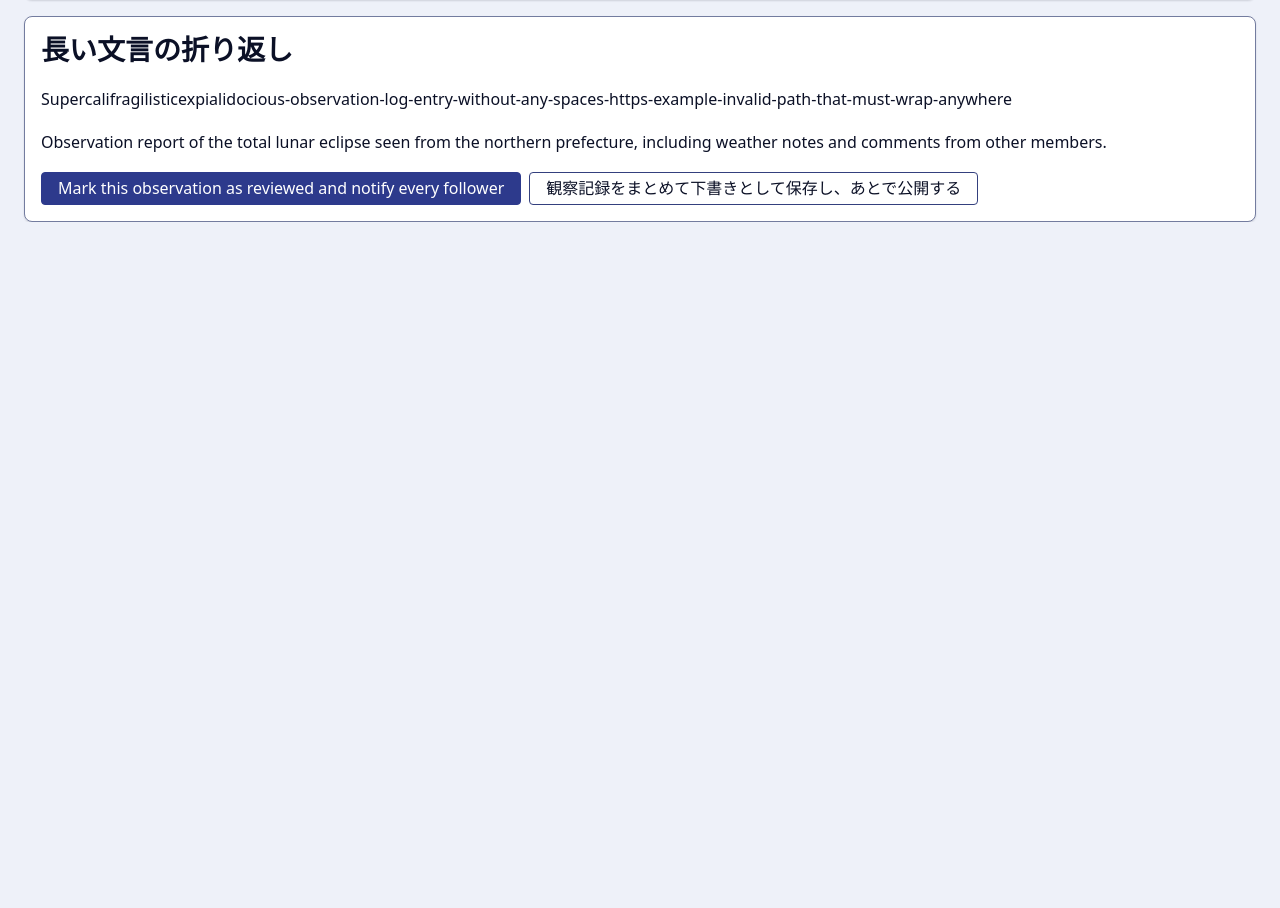
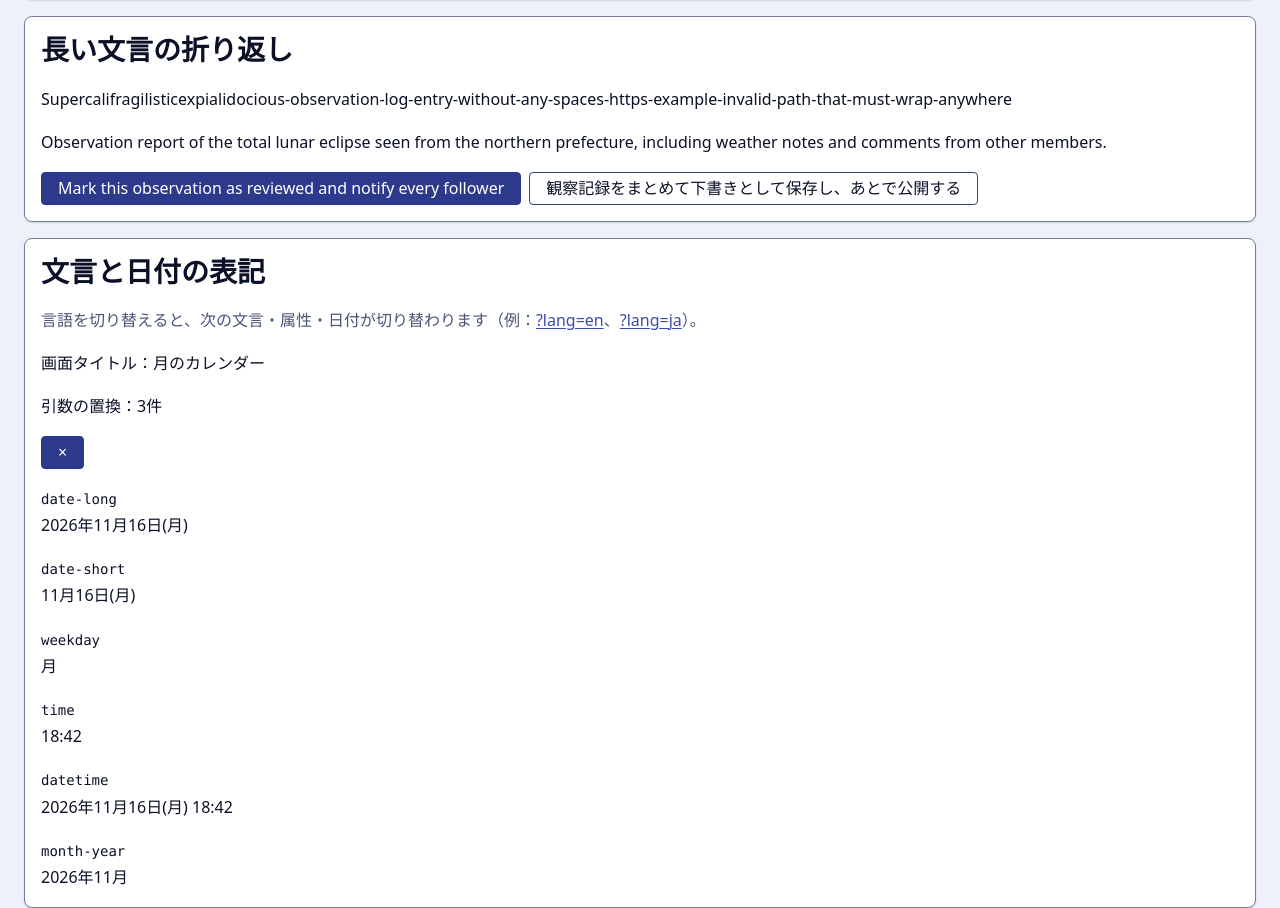
Before and after one commit to t-totsuka/menehune, a website: page mockups/components.html in a window 1280 px wide. Shown: the part 1215-2123 px from the top of the page. Before the commit the page ends 1437 px from the top, so only its background shows below. Drawn offline with Linux system fonts and the light colour scheme.

Commit message:
feat(ui-mockups): 文言の適用と日付時刻の書式の仕組みを作る (1.6)
Co-Authored-By: Claude Opus 5.5 <noreply@anthropic.com>

```diff
--- /dev/null
+++ b/mockups/assets/js/i18n.js
@@ -0,0 +1,260 @@
+// I18nRuntime: message lookup with {name} substitution, DOM application of the markup
+// conventions, and date/time formatting fixed to Asia/Tokyo (24-hour in both languages).
+//
+// Markup conventions (processed by apply(root)):
+//   data-i18n="key"                         -> textContent = t(key, args)
+//   data-i18n-args='{"count":3}'            -> JSON object of args for data-i18n
+//   data-i18n-attr="aria-label:k1;title:k2" -> each attribute = t(key)
+//   data-i18n-date="2026-11-16" data-date-style="date-long" -> textContent = formatDate(...)
+// A key missing from the current language renders as ⟦key⟧ and warns on the console
+// (no fallback to the other language, so gaps stay visible).
+//
+// DateStyle outputs (input 2026-11-16 / 2026-11-16T18:42:00+09:00):
+//   style        ja                          en
+//   date-long    2026年11月16日(月)           Mon, Nov 16, 2026
+//   date-short   11月16日(月)                 Mon, Nov 16
+//   weekday      月                          Mon
+//   time         18:42                       18:42
+//   datetime     2026年11月16日(月) 18:42     Mon, Nov 16, 2026, 18:42
+//   month-year   2026年11月                   November 2026
+// Strings are assembled from Intl.DateTimeFormat#formatToParts so the punctuation does not
+// depend on the ICU version. A date-only value (YYYY-MM-DD) means that calendar day in Tokyo;
+// a date-time without an offset is read as Tokyo time.
+//
+// Language: starts from MockState.get().lang (or <html lang>), then follows every
+// CustomEvent<MockStateSnapshot>('mock:change') and re-applies the whole document.
+// Dictionaries are read from window.MockMessages at lookup time (load order does not matter);
+// register() adds entries on top of them.
+(function () {
+  /** @type {readonly LocaleId[]} */
+  const LANGS = ['ja', 'en'];
+  /** @type {readonly DateStyle[]} */
+  const STYLES = ['date-long', 'date-short', 'weekday', 'time', 'datetime', 'month-year'];
+  const TIME_ZONE = 'Asia/Tokyo';
+  const TOKYO_OFFSET = '+09:00';
+
+  /**
+   * @template {string} T
+   * @param {readonly T[]} list
+   * @param {unknown} value
+   * @returns {value is T}
+   */
+  const isOneOf = (list, value) => typeof value === 'string' && list.some((v) => v === value);
+
+  const hasDocument = typeof document !== 'undefined';
+
+  /** @returns {LocaleId} */
+  const initialLang = () => {
+    const state = window.MockState;
+    if (state && typeof state.get === 'function') {
+      const lang = state.get().lang;
+      if (isOneOf(LANGS, lang)) return lang;
+    }
+    const htmlLang = hasDocument ? document.documentElement.getAttribute('lang') : null;
+    return isOneOf(LANGS, htmlLang) ? htmlLang : 'ja';
+  };
+
+  /** @type {LocaleId} */
+  let currentLang = initialLang();
+
+  /** @type {Record<LocaleId, Record<MessageKey, string>>} */
+  const registered = { ja: {}, en: {} };
+
+  // ---- messages --------------------------------------------------------
+  /** @param {MessageKey} key @returns {string | undefined} */
+  const lookup = (key) => {
+    const own = registered[currentLang];
+    if (Object.prototype.hasOwnProperty.call(own, key)) return own[key];
+    const dicts = window.MockMessages;
+    const dict = dicts ? dicts[currentLang] : undefined;
+    if (dict && Object.prototype.hasOwnProperty.call(dict, key)) return dict[key];
+    return undefined;
+  };
+
+  /** @param {MessageKey} key @param {MessageArgs} [args] @returns {string} */
+  const t = (key, args) => {
+    const template = lookup(key);
+    if (template === undefined) {
+      console.warn(`[MockI18n] missing message key "${key}" for "${currentLang}"`);
+      return `⟦${key}⟧`;
+    }
+    if (!args) return template;
+    return template.replace(/\{([^{}]+)\}/g, (whole, name) =>
+      Object.prototype.hasOwnProperty.call(args, name) ? String(args[name]) : whole);
+  };
+
+  // ---- dates -----------------------------------------------------------
+  /** @param {string} value @returns {Date | null} */
+  const parseDate = (value) => {
+    let iso = value;
+    if (/^\d{4}-\d{2}-\d{2}$/.test(value)) {
+      iso = `${value}T00:00:00${TOKYO_OFFSET}`;
+    } else if (/^\d{4}-\d{2}-\d{2}T\d{2}:\d{2}(:\d{2}(\.\d+)?)?$/.test(value)) {
+      iso = `${value}${TOKYO_OFFSET}`;
+    } else if (!/^\d{4}-\d{2}-\d{2}T/.test(value)) {
+      return null;
+    }
+    const date = new Date(iso);
+    return Number.isNaN(date.getTime()) ? null : date;
+  };
+
+  /** @type {Record<LocaleId, string>} */
+  const LOCALE_TAGS = { ja: 'ja-JP', en: 'en-US' };
+
+  /**
+   * @param {LocaleId} lang
+   * @param {Date} date
+   * @returns {{ year: string, monthNum: string, monthShort: string, monthLong: string, day: string, weekday: string, hour: string, minute: string }}
+   */
+  const partsOf = (lang, date) => {
+    /** @param {Intl.DateTimeFormatOptions} opts @returns {Record<string, string>} */
+    const parts = (opts) => {
+      /** @type {Record<string, string>} */
+      const out = {};
+      const fmt = new Intl.DateTimeFormat(LOCALE_TAGS[lang], { timeZone: TIME_ZONE, calendar: 'gregory', ...opts });
+      for (const p of fmt.formatToParts(date)) out[p.type] = p.value;
+      return out;
+    };
+    const numeric = parts({ year: 'numeric', month: 'numeric', day: 'numeric', weekday: 'short' });
+    const hm = parts({ hour: '2-digit', minute: '2-digit', hourCycle: 'h23' });
+    return {
+      year: numeric['year'] || '',
+      monthNum: numeric['month'] || '',
+      monthShort: parts({ month: 'short' })['month'] || '',
+      monthLong: parts({ month: 'long' })['month'] || '',
+      day: numeric['day'] || '',
+      weekday: numeric['weekday'] || '',
+      hour: hm['hour'] || '',
+      minute: hm['minute'] || '',
+    };
+  };
+
+  /** @param {IsoDate | IsoDateTime} value @param {DateStyle} style @returns {string} */
+  const formatDate = (value, style) => {
+    const date = parseDate(value);
+    if (date === null) {
+      console.warn(`[MockI18n] invalid date "${value}"`);
+      return value;
+    }
+    /** @type {DateStyle} */
+    let s = style;
+    if (!isOneOf(STYLES, s)) {
+      console.warn(`[MockI18n] unknown date style "${String(style)}"; using date-long`);
+      s = 'date-long';
+    }
+    const p = partsOf(currentLang, date);
+    const time = `${p.hour}:${p.minute}`;
+    if (currentLang === 'ja') {
+      const dateLong = `${p.year}年${p.monthNum}月${p.day}日(${p.weekday})`;
+      switch (s) {
+        case 'date-long': return dateLong;
+        case 'date-short': return `${p.monthNum}月${p.day}日(${p.weekday})`;
+        case 'weekday': return p.weekday;
+        case 'time': return time;
+        case 'datetime': return `${dateLong} ${time}`;
+        case 'month-year': return `${p.year}年${p.monthNum}月`;
+      }
+    }
+    const dateLong = `${p.weekday}, ${p.monthShort} ${p.day}, ${p.year}`;
+    switch (s) {
+      case 'date-long': return dateLong;
+      case 'date-short': return `${p.weekday}, ${p.monthShort} ${p.day}`;
+      case 'weekday': return p.weekday;
+      case 'time': return time;
+      case 'datetime': return `${dateLong}, ${time}`;
+      case 'month-year': return `${p.monthLong} ${p.year}`;
+    }
+    return dateLong;
+  };
+
+  // ---- DOM -------------------------------------------------------------
+  /** @param {Element} el @returns {MessageArgs | undefined} */
+  const readArgs = (el) => {
+    const raw = el.getAttribute('data-i18n-args');
+    if (raw === null || raw.trim() === '') return undefined;
+    try {
+      /** @type {unknown} */
+      const parsed = JSON.parse(raw);
+      if (parsed !== null && typeof parsed === 'object' && !Array.isArray(parsed)) {
+        /** @type {Record<string, string | number>} */
+        const args = {};
+        for (const [k, v] of Object.entries(parsed)) {
+          if (typeof v === 'string' || typeof v === 'number') args[k] = v;
+        }
+        return args;
+      }
+    } catch {
+      // fall through to the warning below
+    }
+    console.warn(`[MockI18n] invalid data-i18n-args ${raw}`);
+    return undefined;
+  };
+
+  /**
+   * @param {ParentNode} root
+   * @param {string} selector
+   * @returns {Element[]}
+   */
+  const select = (root, selector) => {
+    const found = Array.from(root.querySelectorAll(selector));
+    if (typeof Element !== 'undefined' && root instanceof Element && root.matches(selector)) found.unshift(root);
+    return found;
+  };
+
+  /** @param {ParentNode} root */
+  const apply = (root) => {
+    for (const el of select(root, '[data-i18n]')) {
+      const key = el.getAttribute('data-i18n');
+      if (key) el.textContent = t(key, readArgs(el));
+    }
+    for (const el of select(root, '[data-i18n-attr]')) {
+      const spec = el.getAttribute('data-i18n-attr') || '';
+      for (const pair of spec.split(';')) {
+        const at = pair.indexOf(':');
+        if (at <= 0) continue;
+        const attr = pair.slice(0, at).trim();
+        const key = pair.slice(at + 1).trim();
+        if (attr && key) el.setAttribute(attr, t(key));
+      }
+    }
+    for (const el of select(root, '[data-i18n-date]')) {
+      const value = el.getAttribute('data-i18n-date');
+      if (!value) continue;
+      const style = el.getAttribute('data-date-style');
+      el.textContent = formatDate(value, isOneOf(STYLES, style) ? style : 'date-long');
+    }
+  };
+
+  /** @param {LocaleId} locale @param {MessageDictionary} dict */
+  const register = (locale, dict) => {
+    if (!isOneOf(LANGS, locale)) {
+      console.warn(`[MockI18n] unknown locale "${String(locale)}"`);
+      return;
+    }
+    Object.assign(registered[locale], dict);
+  };
+
+  /** @type {I18nRuntime} */
+  const runtime = Object.freeze({ register, t, formatDate, apply });
+  window.MockI18n = runtime;
+
+  if (hasDocument) {
+    document.addEventListener('mock:change', (event) => {
+      /** @type {unknown} */
+      const detail = /** @type {CustomEvent<unknown>} */ (event).detail;
+      const lang = detail !== null && typeof detail === 'object'
+        ? /** @type {{ lang?: unknown }} */ (detail).lang
+        : undefined;
+      if (isOneOf(LANGS, lang)) currentLang = lang;
+      else console.warn(`[MockI18n] mock:change without a known lang; keeping "${currentLang}"`);
+      apply(document);
+    });
+    // Pages without MockState still get their copy; with MockState the initial
+    // 'mock:change' (dispatched on DOMContentLoaded) re-applies idempotently.
+    if (document.readyState === 'loading') {
+      document.addEventListener('DOMContentLoaded', () => apply(document), { once: true });
+    } else {
+      apply(document);
+    }
+  }
+})();
--- a/mockups/components.html
+++ b/mockups/components.html
@@ -76,8 +76,28 @@
         <button type="button" data-variant="secondary">観察記録をまとめて下書きとして保存し、あとで公開する</button>
       </div>
     </section>
+    <section class="l-surface l-stack" aria-labelledby="sec-i18n">
+      <h2 id="sec-i18n">文言と日付の表記</h2>
+      <p class="text-muted">言語を切り替えると、次の文言・属性・日付が切り替わります（例：<a href="?lang=en">?lang=en</a>、<a href="?lang=ja">?lang=ja</a>）。</p>
+      <p>画面タイトル：<span id="i18n-title" data-i18n="screen.calendar-month.title">月のカレンダー</span></p>
+      <p>引数の置換：<span id="i18n-count" data-i18n="common.count" data-i18n-args='{"count":3}'>3件</span></p>
+      <div class="l-cluster">
+        <button id="i18n-close" type="button" data-i18n-attr="aria-label:button.close;title:button.close" aria-label="閉じる" title="閉じる">×</button>
+      </div>
+      <dl class="l-stack">
+        <div><dt><code>date-long</code></dt><dd><time id="i18n-date-long" datetime="2026-11-16" data-i18n-date="2026-11-16" data-date-style="date-long">2026年11月16日(月)</time></dd></div>
+        <div><dt><code>date-short</code></dt><dd><time id="i18n-date-short" datetime="2026-11-16" data-i18n-date="2026-11-16" data-date-style="date-short">11月16日(月)</time></dd></div>
+        <div><dt><code>weekday</code></dt><dd><time id="i18n-weekday" datetime="2026-11-16" data-i18n-date="2026-11-16" data-date-style="weekday">月</time></dd></div>
+        <div><dt><code>time</code></dt><dd><time id="i18n-time" datetime="2026-11-16T18:42:00+09:00" data-i18n-date="2026-11-16T18:42:00+09:00" data-date-style="time">18:42</time></dd></div>
+        <div><dt><code>datetime</code></dt><dd><time id="i18n-datetime" datetime="2026-11-16T18:42:00+09:00" data-i18n-date="2026-11-16T18:42:00+09:00" data-date-style="datetime">2026年11月16日(月) 18:42</time></dd></div>
+        <div><dt><code>month-year</code></dt><dd><time id="i18n-month-year" datetime="2026-11" data-i18n-date="2026-11-16" data-date-style="month-year">2026年11月</time></dd></div>
+      </dl>
+    </section>
   </main>
   <script src="data/screens.js"></script>
   <script src="assets/js/mock-state.js"></script>
+  <script src="assets/i18n/messages.ja.js"></script>
+  <script src="assets/i18n/messages.en.js"></script>
+  <script src="assets/js/i18n.js"></script>
 </body>
 </html>
```
Also changed, not shown: mockups/tests/fixtures/i18n-fixture.html (added, +19 -0 lines), mockups/tests/i18n.spec.mjs (added, +65 -0 lines), mockups/tests/unit/i18n.test.mjs (added, +152 -0 lines), .kiro/specs/ui-mockups/tasks.md.
